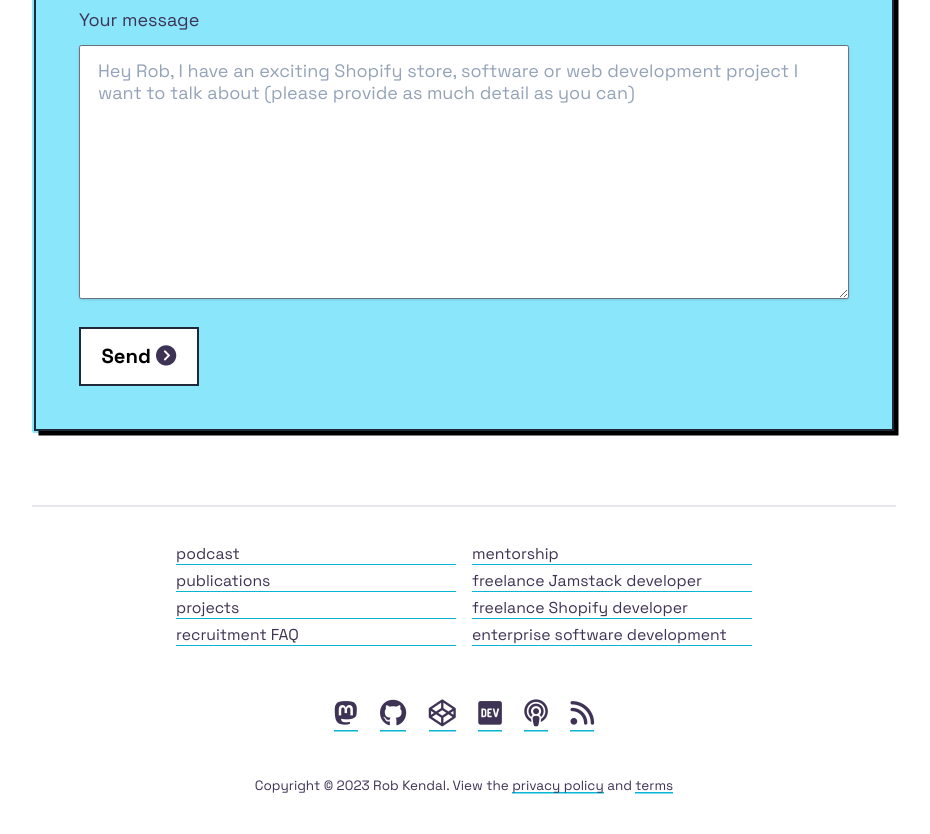
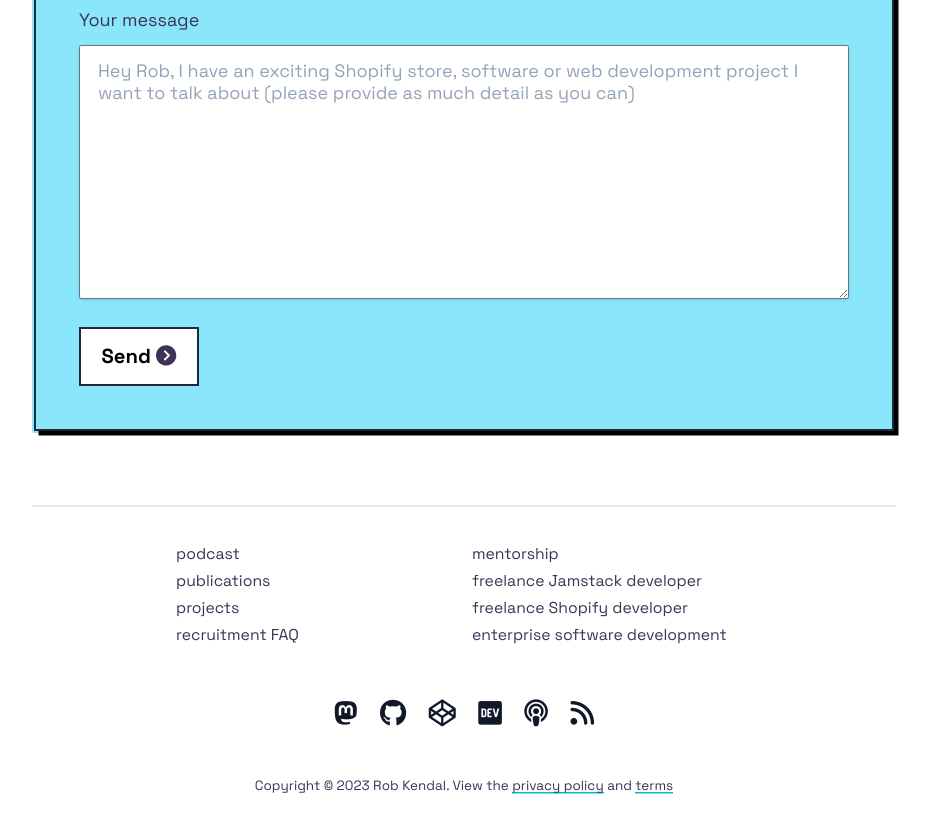
Before and after one commit to bpk68/robkendal-website-astro, an Astro site: page /about in a window 1280 px wide. Shown: the part 2971-3805 px from the top of the page, without its empty margins (176-1106 px from the left). Built offline with nearby package versions, Linux system fonts and the light colour scheme; Astro itself is replaced by a stand-in of ours.

Commit message:
Fixes some styling issues

```diff
--- a/src/components/Footer.astro
+++ b/src/components/Footer.astro
@@ -9,21 +9,27 @@ import SocialLinks from './SocialLinks.astro';
     aria-label="Footer navigation"
     class="columns-2 footer-nav align-middle max-w-lg mx-auto"
   >
-    <a href="/the-front-end-podcast">podcast</a>
-    <a href="/publications">publications</a>
-    <a href="/projects">projects</a>
-    <a href="/faq-for-recruiters">recruitment FAQ</a>
-    <a href="/mentorship">mentorship</a>
-    <a href="/freelance-jamstack-developer"> freelance Jamstack developer</a>
-    <a href="/freelance-shopify-developer"> freelance Shopify developer</a>
-    <a href="/enterprise-software-development">
+    <a href="/the-front-end-podcast" class="unset">podcast</a>
+    <a href="/publications" class="unset">publications</a>
+    <a href="/projects" class="unset">projects</a>
+    <a href="/faq-for-recruiters" class="unset">recruitment FAQ</a>
+    <a href="/mentorship" class="unset">mentorship</a>
+    <a href="/freelance-jamstack-developer" class="unset">
+      freelance Jamstack developer</a
+    >
+    <a href="/freelance-shopify-developer" class="unset">
+      freelance Shopify developer</a
+    >
+    <a href="/enterprise-software-development" class="unset">
       enterprise software development
     </a>
   </nav>
 
   <div class="my-5 text-center">
     <h4 class="is-sr-only">Connect on social media</h4>
-    <SocialLinks centralise />
+    <div class="prose max-w-none">
+      <SocialLinks centralise />
+    </div>
   </div>
   <p class="mt-4 pb-8 text-xs text-center block">
     Copyright &copy; {new Date().getFullYear()} Rob Kendal. View the <a
@@ -39,4 +45,7 @@ import SocialLinks from './SocialLinks.astro';
     background-image: none;
     margin-bottom: 0.25rem;
   }
+  .footer-nav a:hover {
+    color: theme('colors.text.link');
+  }
 </style>
--- a/src/components/SocialLinks.astro
+++ b/src/components/SocialLinks.astro
@@ -5,11 +5,17 @@ interface Props {
 
 const { centralise = false } = Astro.props;
 ---
-<div class={`social-links my-10 text-2xl flex gap-5 ${centralise ? "justify-center" : ""}`}>
+
+<div
+  class={`social-links my-10 text-2xl flex gap-5 ${
+    centralise ? 'justify-center' : ''
+  }`}
+>
   <a
     href="https://indieweb.social/@kendalmintcode"
     target="_blank"
     rel="noreferrer noopener me"
+    class="unset"
   >
     <span class="fa-brands fa-mastodon" aria-hidden="true"></span>
     <span class="screen-reader-text">Follow me on Mastodon</span>
@@ -18,6 +24,7 @@ const { centralise = false } = Astro.props;
     href="https://github.com/bpk68/"
     target="_blank"
     rel="noreferrer noopener me"
+    class="unset"
   >
     <span class="fa-brands fa-github" aria-hidden="true"></span>
     <span class="screen-reader-text">Check out my code on GitHub</span>
@@ -26,6 +33,7 @@ const { centralise = false } = Astro.props;
     href="https://codepen.io/robkendal/"
     target="_blank"
     rel="noreferrer noopener me"
+    class="unset"
   >
     <span class="fa-brands fa-codepen" aria-hidden="true"></span>
     <span class="screen-reader-text">Have a peek at my Codepen</span>
@@ -34,6 +42,7 @@ const { centralise = false } = Astro.props;
     href="https://dev.to/kendalmintcode"
     target="_blank"
     rel="noreferrer noopener me"
+    class="unset"
   >
     <span class="fa-brands fa-dev" aria-hidden="true"></span>
     <span class="screen-reader-text">Connect with me on Dev.to</span>
@@ -42,6 +51,7 @@ const { centralise = false } = Astro.props;
     href="https://anchor.fm/the-front-end"
     target="_blank"
     rel="noreferrer noopener"
+    class="unset"
   >
     <span class="fa-solid fa-podcast" aria-hidden="true"></span>
     <span class="screen-reader-text">
@@ -52,6 +62,7 @@ const { centralise = false } = Astro.props;
     href="https://robkendal.co.uk/rss.xml"
     target="_blank"
     rel="noreferrer noopener"
+    class="unset"
   >
     <span class="fa-solid fa-rss" aria-hidden="true"></span>
     <span class="screen-reader-text">Subscribe to my RSS feed</span>
--- a/src/components/WebMentions.astro
+++ b/src/components/WebMentions.astro
@@ -9,16 +9,18 @@ interface Mention {
     url: string;
     photo: string;
     name: string;
-  }
+  };
 }
 
 const { url } = Astro.props;
 let mentions: Mention[] = [];
 
 try {
-  const response = await fetch(`https://webmention.io/api/mentions.jf2?target=https://robkendal.co.uk/${url}/`);
+  const response = await fetch(
+    `https://webmention.io/api/mentions.jf2?target=https://robkendal.co.uk/`
+  );
   const data = await response.json();
-  mentions = data?.children
+  mentions = data?.children;
 } catch (err: unknown) {
   console.log('error fetching webmentions: ', (err as Error).message);
 }
@@ -28,18 +30,17 @@ try {
 
 <div class="my-14">
   <h2 class="heading-2">Webmentions for this article</h2>
-  {mentions.map((mention) => (
+  {
+    mentions.map((mention) => (
       <figure class="">
-      <a
-        href={mention.author.url}
-        target="_blank"
-        rel="noopener noreferrer"
-      >
+        <a href={mention.author.url} target="_blank" rel="noopener noreferrer">
           <img src={mention.author.photo} alt={mention.author.name} />
         </a>
       </figure>
-  ))}
-  {mentions.length <= 0 && (
+    ))
+  }
+  {
+    mentions.length < 1 && (
       <p>
         Be one of the first to{' '}
         <a
@@ -49,5 +50,6 @@ try {
         </a>
         .
       </p>
-  )}
+    )
+  }
 </div>
```
Lines whose indentation alone changed are shown as unchanged.
